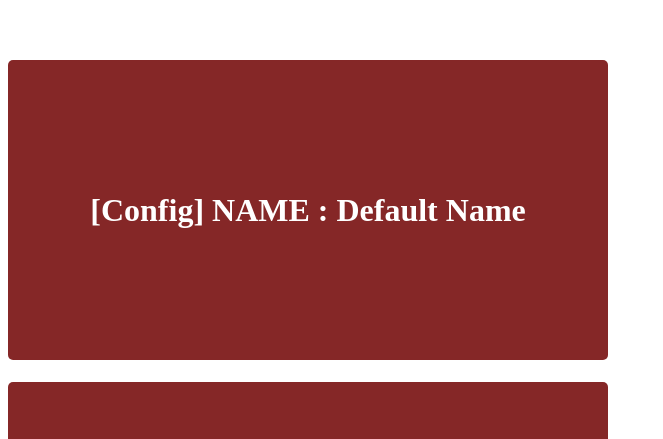
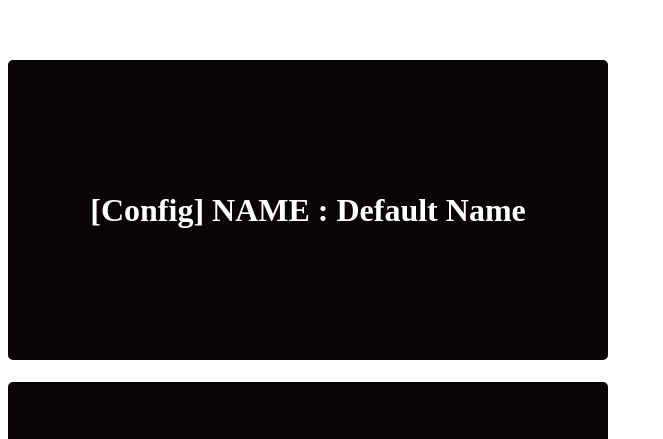
Before and after one commit to spaship/examples, a Next.js app: page /dx/ in a window 1280 px wide. Shown: the part 361-800 px from the top of the page, without its empty margins (0-663 px from the left). Built offline with nearby package versions, Linux system fonts and the light colour scheme.

Commit message:
Update helloName.module.css
Changed background color

```diff
--- a/src/styles/helloName.module.css
+++ b/src/styles/helloName.module.css
@@ -9,7 +9,7 @@
 .helloName {
     width: 600px;
     height: 300px;
-    background-color: #852727;
+    background-color: #090505;
     color: #fff;
     display: flex !important;
     justify-content: center !important;
```
